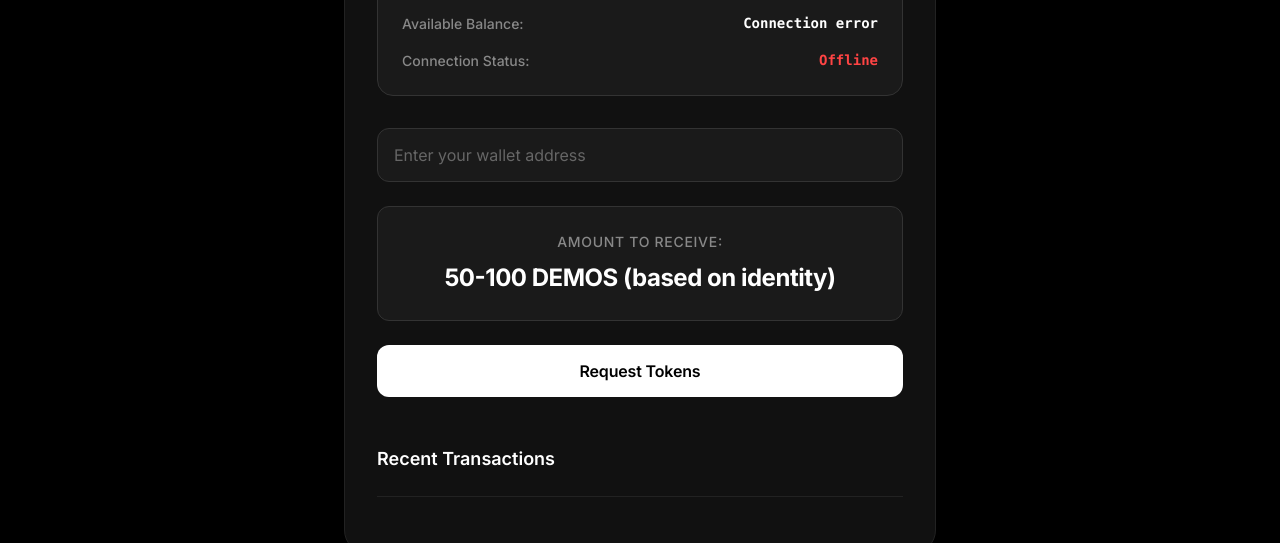
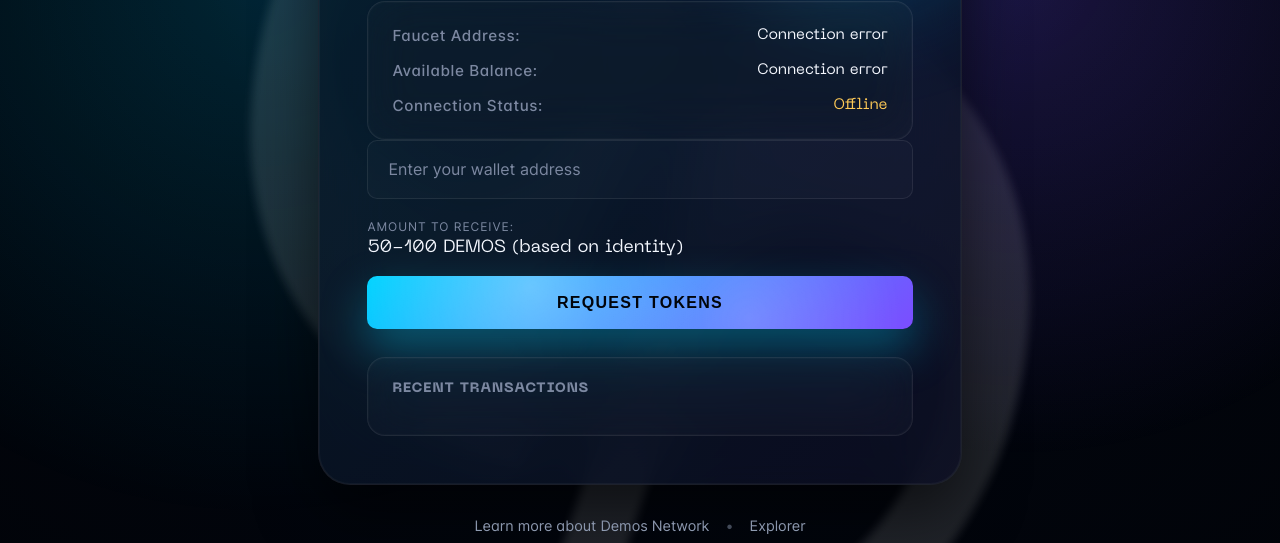
Before and after one commit to kynesyslabs/demos-faucet, a website: page src/index.html in a window 1280 px wide. Shown: the part 186-729 px from the top of the page. Drawn offline with Linux system fonts and the light colour scheme; no server answers.

Commit message:
revamped UI

```diff
--- a/src/index.html
+++ b/src/index.html
@@ -4,10 +4,6 @@
     <meta charset="UTF-8" />
     <meta name="viewport" content="width=device-width, initial-scale=1.0" />
     <title>Demos Network Faucet</title>
-    <link
-      rel="stylesheet"
-      href="https://fonts.googleapis.com/css2?family=Inter:wght@300;400;500;600;700&display=swap"
-    />
     <link rel="stylesheet" href="/styles/main.css" />
   </head>
   <body>
--- a/src/styles/main.css
+++ b/src/styles/main.css
@@ -1,43 +1,53 @@
-/* Demos Network Faucet - Styled to match Demos branding */
+@font-face {
+  font-family: 'Neue Machina';
+  font-weight: 300;
+  src: url('/styles/fonts/NeueMachina-Light.otf') format('opentype');
+  font-display: swap;
+}
+
+@font-face {
+  font-family: 'Neue Machina';
+  font-weight: 400;
+  src: url('/styles/fonts/NeueMachina-Regular.otf') format('opentype');
+  font-display: swap;
+}
+
+@font-face {
+  font-family: 'Neue Machina';
+  font-weight: 800;
+  src: url('/styles/fonts/NeueMachina-Ultrabold.otf') format('opentype');
+  font-display: swap;
+}
+
+@font-face {
+  font-family: 'Inter';
+  font-weight: 100 900;
+  font-style: normal;
+  src: url('/styles/fonts/Inter/Inter-VariableFont_slnt,wght.ttf') format('truetype-variations');
+  font-display: swap;
+}
+
 :root {
-  /* Color Scheme - Based on Demos Network dark theme */
-  --background: #000000;
-  --card-bg: #111111;
-  --card-border: #222222;
-  --text-primary: #ffffff;
-  --text-secondary: #888888;
-  --text-muted: #666666;
-
-  /* Accent Colors - Clean, minimal approach */
-  --accent-primary: #0099ff;
-  --accent-secondary: #ffffff;
-  --accent-glow: rgba(0, 153, 255, 0.2);
-
-  /* Status Colors */
-  --success-green: #00ff88;
-  --success-glow: rgba(0, 255, 136, 0.2);
-  --error-red: #ff4444;
-  --error-glow: rgba(255, 68, 68, 0.2);
-  --warning-yellow: #ffaa00;
-
-  /* UI Elements */
-  --input-bg: #1a1a1a;
-  --input-border: #333333;
-  --input-focus: #0099ff;
-
-  /* Spacing */
-  --spacing-xs: 4px;
-  --spacing-sm: 8px;
-  --spacing-md: 16px;
-  --spacing-lg: 24px;
-  --spacing-xl: 32px;
-  --spacing-xxl: 48px;
-
-  /* Border Radius */
-  --radius-sm: 6px;
-  --radius-md: 12px;
-  --radius-lg: 16px;
-  --radius-xl: 24px;
+  --background: #02060f;
+  --background-secondary: #050a16;
+  --glass-surface: rgba(7, 12, 23, 0.8);
+  --glass-border: rgba(255, 255, 255, 0.08);
+  --glass-highlight: rgba(255, 255, 255, 0.16);
+  --accent-primary: #00d4ff;
+  --accent-secondary: #7c4dff;
+  --accent-glow: rgba(0, 212, 255, 0.45);
+  --text-primary: #f5f8ff;
+  --text-secondary: #a6b4ce;
+  --text-muted: #7c88a1;
+  --success-green: #19f3a2;
+  --warning-yellow: #ffcb57;
+  --error-red: #ff4d6d;
+  --input-bg: rgba(255, 255, 255, 0.02);
+  --input-border: rgba(255, 255, 255, 0.08);
+  --radius-lg: 32px;
+  --radius-md: 18px;
+  --radius-sm: 10px;
+  --transition-base: 250ms ease;
 }
 
 * {
@@ -47,410 +57,470 @@
 }
 
 body {
-  font-family: "Inter", -apple-system, BlinkMacSystemFont, "Segoe UI", Roboto, sans-serif;
-  background: var(--background);
+  min-height: 100vh;
+  background: radial-gradient(circle at top, #051633 0%, var(--background) 45%, #010308 100%);
   color: var(--text-primary);
+  font-family: 'Inter', 'Neue Machina', -apple-system, BlinkMacSystemFont, 'Segoe UI', sans-serif;
+  font-feature-settings: "cv02", "cv03", "cv04", "cv11";
+  -webkit-font-smoothing: antialiased;
+  position: relative;
+  overflow-x: hidden;
+}
+
+body::before {
+  content: '';
+  position: fixed;
+  top: 50%;
+  left: 50%;
+  transform: translate(-50%, -50%);
+  width: min(110vw, 1200px);
+  height: min(110vw, 1200px);
+  background-image: url('/styles/demos-logo.svg');
+  background-repeat: no-repeat;
+  background-size: 65%;
+  background-position: center;
+  opacity: 0.12;
+  filter: blur(5px);
+  z-index: 0;
+  pointer-events: none;
+}
+
+body::after {
+  content: '';
+  position: fixed;
+  inset: 0;
+  background: radial-gradient(circle at 20% 20%, rgba(0, 212, 255, 0.15), transparent 45%),
+              radial-gradient(circle at 80% 20%, rgba(124, 77, 255, 0.2), transparent 40%);
+  z-index: 0;
+  pointer-events: none;
+}
+
+#app {
   min-height: 100vh;
-  line-height: 1.5;
-  font-feature-settings: "rlig" 1, "calt" 1;
-  -webkit-font-smoothing: antialiased;
-  -moz-osx-font-smoothing: grayscale;
+  position: relative;
+  z-index: 1;
 }
 
 .container {
-  max-width: 640px;
+  max-width: 720px;
   margin: 0 auto;
-  padding: var(--spacing-lg);
+  padding: clamp(1.5rem, 4vw, 4rem) clamp(1rem, 3vw, 2.5rem) clamp(2rem, 6vw, 5rem);
   min-height: 100vh;
   display: flex;
   flex-direction: column;
+  align-items: center;
   justify-content: center;
-  align-items: center;
+  gap: 2rem;
 }
 
-/* Header with Logo */
 .faucet-card {
-  background: var(--card-bg);
-  border: 1px solid var(--card-border);
-  border-radius: var(--radius-xl);
-  padding: var(--spacing-xl);
+  position: relative;
   width: 100%;
-  max-width: 600px;
-  backdrop-filter: blur(10px);
-  box-shadow: 0 4px 20px rgba(0, 0, 0, 0.3);
+  padding: clamp(2rem, 4vw, 3rem);
+  border-radius: var(--radius-lg);
+  background: var(--glass-surface);
+  border: 1px solid var(--glass-border);
+  box-shadow: 0 25px 60px rgba(0, 0, 0, 0.55), inset 0 0 0 1px rgba(255, 255, 255, 0.04);
+  backdrop-filter: blur(32px) saturate(160%);
+  overflow: hidden;
+}
+
+.faucet-card::before {
+  content: '';
+  position: absolute;
+  inset: 0;
+  background: linear-gradient(135deg, rgba(0, 212, 255, 0.08), rgba(124, 77, 255, 0.06));
+  opacity: 0.8;
+  pointer-events: none;
+}
+
+.faucet-card::after {
+  content: '';
+  position: absolute;
+  width: 60%;
+  height: 60%;
+  top: -30%;
+  right: -15%;
+  background: radial-gradient(circle, rgba(0, 212, 255, 0.35), transparent 70%);
+  filter: blur(40px);
+  pointer-events: none;
+}
+
+.faucet-card > * {
+  position: relative;
+  z-index: 1;
 }
 
 .faucet-header {
   display: flex;
   align-items: center;
   justify-content: space-between;
-  margin-bottom: var(--spacing-xl);
+  gap: 1rem;
+  margin-bottom: 2rem;
 }
 
 .logo-container {
   display: flex;
   align-items: center;
-  gap: var(--spacing-md);
+  gap: 1rem;
 }
 
 .demos-logo {
-  width: 40px;
+  width: 46px;
   height: auto;
-  filter: brightness(0) invert(1); /* Makes logo white */
+  filter: brightness(12) drop-shadow(0 0 8px rgba(0, 212, 255, 0.5));
 }
 
 .faucet-header h1 {
-  font-size: 28px;
-  font-weight: 600;
-  color: var(--text-primary);
-  letter-spacing: -0.02em;
+  font-family: 'Neue Machina', 'Inter', system-ui, sans-serif;
+  font-size: clamp(2rem, 3vw, 2.5rem);
+  letter-spacing: 0.08em;
+  text-transform: uppercase;
 }
 
 .network-badge {
-  background: var(--input-bg);
-  border: 1px solid var(--input-border);
+  padding: 0.35rem 1rem;
+  border-radius: 999px;
+  text-transform: uppercase;
+  font-size: 0.75rem;
+  letter-spacing: 0.2em;
   color: var(--text-secondary);
-  padding: var(--spacing-sm) var(--spacing-md);
-  border-radius: var(--radius-lg);
-  font-size: 13px;
-  font-weight: 500;
-  letter-spacing: 0.05em;
-  text-transform: uppercase;
+  background: rgba(255, 255, 255, 0.05);
+  border: 1px solid rgba(255, 255, 255, 0.12);
+  backdrop-filter: blur(12px);
 }
 
-/* Status Section */
+.faucet-status,
+.message-card,
+.transaction-card,
+.transaction-history {
+  background: rgba(255, 255, 255, 0.02);
+  border: 1px solid rgba(255, 255, 255, 0.08);
+  border-radius: var(--radius-md);
+  padding: 1.5rem;
+  backdrop-filter: blur(24px);
+  box-shadow: inset 0 0 0 1px rgba(255, 255, 255, 0.02);
+}
+
 .faucet-status {
-  background: var(--input-bg);
-  border: 1px solid var(--input-border);
-  border-radius: var(--radius-lg);
-  padding: var(--spacing-lg);
-  margin-bottom: var(--spacing-xl);
+  display: flex;
+  flex-direction: column;
+  gap: 1rem;
 }
 
 .status-row {
   display: flex;
   justify-content: space-between;
   align-items: center;
-  margin-bottom: var(--spacing-md);
-}
-
-.status-row:last-child {
-  margin-bottom: 0;
+  gap: 0.75rem;
+  font-size: 0.95rem;
 }
 
 .status-label {
-  color: var(--text-secondary);
-  font-size: 14px;
+  color: var(--text-muted);
   font-weight: 500;
+  letter-spacing: 0.04em;
 }
 
 .status-value {
+  font-family: 'Neue Machina', 'Inter', sans-serif;
   color: var(--text-primary);
-  font-size: 14px;
-  font-weight: 600;
-  font-family: "JetBrains Mono", "SF Mono", Consolas, monospace;
 }
 
 .status-value.connected {
   color: var(--success-green);
 }
 
-.status-value.error,
+.status-value.error {
+  color: var(--error-red);
+}
+
 .status-value.offline {
-  color: var(--error-red);
+  color: var(--warning-yellow);
+}
+
+.status-value.low-balance {
+  color: var(--warning-yellow);
+  font-weight: 600;
 }
 
 .status-value.fetching {
   color: var(--accent-primary);
 }
 
-.status-value.low-balance {
-  color: var(--warning-yellow);
-}
-
 .clickable-address {
   cursor: pointer;
-  transition: all 0.2s ease;
-  border-bottom: 1px dashed var(--text-muted);
-  padding-bottom: 1px;
+  color: var(--accent-primary);
+  text-decoration: none;
+  font-weight: 600;
+  border-bottom: 1px dashed rgba(0, 212, 255, 0.4);
+  transition: color var(--transition-base), border-color var(--transition-base);
 }
 
 .clickable-address:hover {
-  color: var(--accent-primary);
-  border-bottom-color: var(--accent-primary);
+  color: #6af0ff;
+  border-bottom-color: rgba(106, 240, 255, 0.7);
 }
 
-/* Form Elements */
-.input-group {
-  margin-bottom: var(--spacing-lg);
+.clickable-address:active {
+  transform: scale(0.98);
 }
 
-input {
-  width: 100%;
-  padding: var(--spacing-md);
+.faucet-content {
+  display: flex;
+  flex-direction: column;
+  gap: 1.75rem;
+}
+
+.faucet-form {
+  display: flex;
+  flex-direction: column;
+  gap: 1.25rem;
+}
+
+.input-group {
   background: var(--input-bg);
   border: 1px solid var(--input-border);
-  border-radius: var(--radius-md);
-  font-size: 16px;
-  color: var(--text-primary);
-  font-family: inherit;
-  transition: all 0.2s ease;
-  outline: none;
+  border-radius: var(--radius-sm);
+  padding: 0.15rem;
+  display: flex;
+  align-items: center;
+  transition: border-color var(--transition-base), box-shadow var(--transition-base);
 }
 
-input:focus {
-  border-color: var(--input-focus);
-  box-shadow: 0 0 0 3px var(--accent-glow);
+.input-group:focus-within {
+  border-color: var(--accent-primary);
+  box-shadow: 0 0 0 4px rgba(0, 212, 255, 0.15);
 }
 
-input::placeholder {
+.input-group input {
+  width: 100%;
+  padding: 1rem 1.1rem;
+  background: transparent;
+  border: none;
+  color: var(--text-primary);
+  font-size: 1rem;
+  font-family: 'Inter', sans-serif;
+}
+
+.input-group input::placeholder {
   color: var(--text-muted);
 }
 
-/* Amount Display */
 .amount-display {
-  background: var(--input-bg);
-  border: 1px solid var(--input-border);
-  border-radius: var(--radius-md);
-  padding: var(--spacing-lg);
-  margin-bottom: var(--spacing-lg);
-  text-align: center;
+  display: flex;
+  flex-direction: column;
+  gap: 0.35rem;
+  color: var(--text-secondary);
+  font-size: 0.95rem;
 }
 
 .amount-display .label {
-  display: block;
-  color: var(--text-secondary);
-  font-size: 14px;
-  font-weight: 500;
-  margin-bottom: var(--spacing-sm);
+  letter-spacing: 0.08em;
   text-transform: uppercase;
-  letter-spacing: 0.05em;
+  font-size: 0.75rem;
+  color: var(--text-muted);
 }
 
 .amount-display .amount {
-  font-size: 24px;
-  font-weight: 700;
+  font-family: 'Neue Machina', 'Inter', sans-serif;
+  font-size: 1.1rem;
   color: var(--text-primary);
-  letter-spacing: -0.02em;
 }
 
-/* Button - Clean Demos style */
 .request-button {
-  width: 100%;
-  padding: var(--spacing-md) var(--spacing-lg);
-  background: var(--text-primary);
-  color: var(--background);
-  border: none;
-  border-radius: var(--radius-md);
-  font-size: 16px;
-  font-weight: 600;
-  font-family: inherit;
-  cursor: pointer;
-  transition: all 0.2s ease;
   position: relative;
   overflow: hidden;
-  letter-spacing: -0.01em;
+  border: none;
+  border-radius: var(--radius-sm);
+  padding: 1.1rem 1.5rem;
+  font-size: 1rem;
+  font-weight: 600;
+  letter-spacing: 0.08em;
+  text-transform: uppercase;
+  color: #000;
+  background: linear-gradient(135deg, var(--accent-primary), var(--accent-secondary));
+  box-shadow: 0 20px 45px rgba(0, 212, 255, 0.35);
+  cursor: pointer;
+  transition: transform var(--transition-base), box-shadow var(--transition-base);
 }
 
 .request-button:hover {
-  transform: translateY(-1px);
-  box-shadow: 0 8px 25px rgba(255, 255, 255, 0.15);
+  transform: translateY(-2px);
+  box-shadow: 0 25px 55px rgba(0, 212, 255, 0.45);
 }
 
 .request-button:active {
   transform: translateY(0);
 }
 
-.request-button.loading {
-  pointer-events: none;
-  opacity: 0.8;
+.request-button .button-text {
+  position: relative;
+  z-index: 2;
+  color: #01040a;
 }
 
-.button-text {
-  display: inline-flex;
-  align-items: center;
-  gap: var(--spacing-sm);
+.button-glow {
+  position: absolute;
+  inset: 0;
+  background: radial-gradient(circle at 30% 20%, rgba(255, 255, 255, 0.45), transparent 45%),
+              radial-gradient(circle at 70% 80%, rgba(255, 255, 255, 0.25), transparent 40%);
+  opacity: 0.7;
+  z-index: 1;
+  pointer-events: none;
 }
 
-/* Spinner */
-@keyframes spin {
-  0% { transform: rotate(0deg); }
-  100% { transform: rotate(360deg); }
+.request-button.loading {
+  opacity: 0.7;
+  cursor: wait;
+}
+
+.request-button.loading .button-text {
+  color: rgba(1, 4, 10, 0.7);
 }
 
 .spinner {
   display: inline-block;
-  width: 18px;
-  height: 18px;
-  border: 2px solid rgba(0, 0, 0, 0.3);
+  width: 1rem;
+  height: 1rem;
+  border: 2px solid rgba(1, 4, 10, 0.4);
+  border-top-color: rgba(1, 4, 10, 0.9);
   border-radius: 50%;
-  border-top-color: var(--background);
-  animation: spin 1s linear infinite;
+  margin-right: 0.5rem;
+  animation: spin 0.9s linear infinite;
+  vertical-align: middle;
 }
 
-/* Message Cards */
-.message-container {
-  margin-top: var(--spacing-lg);
-}
-
-.message-container.hidden {
+.message-container.hidden,
+.transaction-info.hidden {
   display: none;
 }
 
 .message-card {
-  background: var(--card-bg);
-  border: 1px solid var(--card-border);
   border-radius: var(--radius-md);
-  padding: var(--spacing-lg);
-  animation: slideIn 0.3s ease-out;
+  display: flex;
+  flex-direction: column;
+  gap: 0.5rem;
+  transition: border-color var(--transition-base), box-shadow var(--transition-base);
+}
+
+.message-card h3,
+.transaction-card h3,
+.transaction-history h3 {
+  font-family: 'Neue Machina', 'Inter', sans-serif;
+  letter-spacing: 0.08em;
+  text-transform: uppercase;
+  font-size: 0.85rem;
+  color: var(--text-muted);
 }
 
 .message-card.error {
-  border-color: var(--error-red);
-  background: rgba(255, 68, 68, 0.05);
+  border-color: rgba(255, 77, 109, 0.4);
+  box-shadow: 0 0 25px rgba(255, 77, 109, 0.35);
 }
 
 .message-card.success {
-  border-color: var(--success-green);
-  background: rgba(0, 255, 136, 0.05);
-}
-
-.message-card h3 {
-  font-size: 16px;
-  font-weight: 600;
-  margin-bottom: var(--spacing-md);
-}
-
-.message-card.error h3 {
-  color: var(--error-red);
-}
-
-.message-card.success h3 {
-  color: var(--success-green);
+  border-color: rgba(25, 243, 162, 0.4);
+  box-shadow: 0 0 25px rgba(25, 243, 162, 0.35);
 }
 
 .message-content {
+  font-size: 0.95rem;
   color: var(--text-primary);
-  font-size: 14px;
   line-height: 1.6;
-}
-
-/* Transaction Info */
-.transaction-info {
-  margin-top: var(--spacing-lg);
-  animation: slideIn 0.3s ease-out;
-}
-
-.transaction-info.hidden {
-  display: none;
-}
-
-.transaction-card {
-  background: var(--card-bg);
-  border: 1px solid var(--card-border);
-  border-radius: var(--radius-md);
-  padding: var(--spacing-lg);
-}
-
-.transaction-card h3 {
-  font-size: 16px;
-  font-weight: 600;
-  margin-bottom: var(--spacing-md);
-  color: var(--text-primary);
 }
 
 .transaction-details {
   display: flex;
   flex-direction: column;
-  gap: var(--spacing-md);
+  gap: 1rem;
+  margin-top: 1rem;
 }
 
 .detail-row {
   display: flex;
-  flex-direction: column;
-  gap: var(--spacing-xs);
+  justify-content: space-between;
+  align-items: center;
+  gap: 1rem;
+  padding: 0.85rem 1rem;
+  border-radius: var(--radius-sm);
+  background: rgba(255, 255, 255, 0.02);
+  border: 1px solid rgba(255, 255, 255, 0.05);
 }
 
 .detail-row .label {
-  color: var(--text-secondary);
-  font-size: 13px;
-  font-weight: 500;
+  color: var(--text-muted);
+  font-size: 0.85rem;
+  letter-spacing: 0.04em;
+  text-transform: uppercase;
 }
 
 .detail-row .value {
+  font-family: 'Neue Machina', 'Inter', sans-serif;
+  font-size: 0.95rem;
   color: var(--text-primary);
-  font-family: "JetBrains Mono", "SF Mono", Consolas, monospace;
-  font-size: 13px;
   word-break: break-all;
 }
 
-.detail-row .value a {
-  color: var(--accent-primary);
-  text-decoration: none;
-  transition: all 0.2s ease;
+.transaction-history {
+  display: flex;
+  flex-direction: column;
+  gap: 1rem;
 }
 
-.detail-row .value a:hover {
-  color: var(--text-primary);
-  text-decoration: underline;
+.history-list {
+  display: flex;
+  flex-direction: column;
+  gap: 0.85rem;
 }
 
-/* Transaction History */
-.transaction-history {
-  margin-top: var(--spacing-xxl);
+.history-item {
+  display: flex;
+  justify-content: space-between;
+  align-items: center;
+  padding: 0.85rem 1rem;
+  border-radius: var(--radius-sm);
+  background: rgba(255, 255, 255, 0.02);
+  border: 1px solid rgba(255, 255, 255, 0.05);
+  animation: floatIn 400ms ease both;
 }
 
-.transaction-history h3 {
-  font-size: 18px;
-  font-weight: 600;
-  margin-bottom: var(--spacing-lg);
+.history-address {
+  font-family: 'Neue Machina', 'Inter', sans-serif;
   color: var(--text-primary);
 }
 
-.history-list {
-  border-top: 1px solid var(--card-border);
-  padding-top: var(--spacing-lg);
+.history-amount {
+  color: var(--accent-primary);
+  font-weight: 600;
 }
 
-.transaction-item {
-  display: flex;
-  align-items: center;
-  justify-content: space-between;
-  padding: var(--spacing-md) 0;
-  border-bottom: 1px solid var(--card-border);
-  animation: slideIn 0.3s ease-out;
-}
-
-/* Footer */
 .footer {
-  margin-top: var(--spacing-xxl);
-  padding-top: var(--spacing-xl);
-  border-top: 1px solid var(--card-border);
   width: 100%;
-  max-width: 600px;
+  padding-bottom: 2rem;
 }
 
 .footer-content {
   display: flex;
   flex-direction: column;
+  gap: 1rem;
   align-items: center;
-  gap: var(--spacing-md);
   text-align: center;
 }
 
 .footer-links {
   display: flex;
-  align-items: center;
-  gap: var(--spacing-md);
+  gap: 1rem;
   flex-wrap: wrap;
   justify-content: center;
+  font-size: 0.9rem;
+  color: var(--text-secondary);
 }
 
 .footer-links a {
-  color: var(--text-secondary);
+  color: inherit;
   text-decoration: none;
-  font-size: 14px;
-  transition: color 0.2s ease;
+  transition: color var(--transition-base);
 }
 
 .footer-links a:hover {
@@ -458,26 +528,34 @@
 }
 
 .footer-links .separator {
-  color: var(--text-muted);
+  opacity: 0.4;
 }
 
 .footer-branding {
   display: flex;
   align-items: center;
-  gap: var(--spacing-sm);
-  font-size: 13px;
+  gap: 0.5rem;
   color: var(--text-muted);
+  font-size: 0.85rem;
 }
 
 .footer-logo {
-  width: 20px;
-  height: auto;
-  filter: brightness(0) invert(1);
+  width: 22px;
+  filter: brightness(10);
   opacity: 0.6;
 }
 
-/* Animations */
-@keyframes slideIn {
+.hidden {
+  display: none !important;
+}
+
+@keyframes spin {
+  to {
+    transform: rotate(360deg);
+  }
+}
+
+@keyframes floatIn {
   from {
     opacity: 0;
     transform: translateY(10px);
@@ -488,62 +566,40 @@
   }
 }
 
-/* Responsive Design */
 @media (max-width: 640px) {
   .container {
-    padding: var(--spacing-md);
+    padding: 1.5rem 1rem 3rem;
   }
 
   .faucet-card {
-    padding: var(--spacing-lg);
+    padding: 1.75rem;
   }
 
   .faucet-header {
     flex-direction: column;
-    gap: var(--spacing-md);
     align-items: flex-start;
   }
 
-  .logo-container {
-    gap: var(--spacing-sm);
+  .network-badge {
+    align-self: flex-start;
   }
 
-  .demos-logo {
-    width: 32px;
+  .status-row {
+    flex-direction: column;
+    align-items: flex-start;
   }
 
-  .faucet-header h1 {
-    font-size: 24px;
+  .detail-row {
+    flex-direction: column;
+    align-items: flex-start;
   }
 
   .footer-links {
     flex-direction: column;
-    gap: var(--spacing-sm);
+    gap: 0.5rem;
   }
 
   .footer-links .separator {
     display: none;
   }
 }
-
-@media (max-width: 480px) {
-  .amount-display .amount {
-    font-size: 20px;
-  }
-
-  .transaction-details {
-    gap: var(--spacing-sm);
-  }
-
-  .detail-row .value {
-    font-size: 12px;
-  }
-}
-
-/* High-DPI displays */
-@media (-webkit-min-device-pixel-ratio: 2), (min-resolution: 192dpi) {
-  body {
-    -webkit-font-smoothing: antialiased;
-    -moz-osx-font-smoothing: grayscale;
-  }
-}
```
Also changed, not shown: src/styles/fonts/Inter/Inter-VariableFont_slnt,wght.ttf (added), src/styles/fonts/NeueMachina-Light.otf (added), src/styles/fonts/NeueMachina-Regular.otf (added), src/styles/fonts/NeueMachina-Ultrabold.otf (added), 1 other file.
